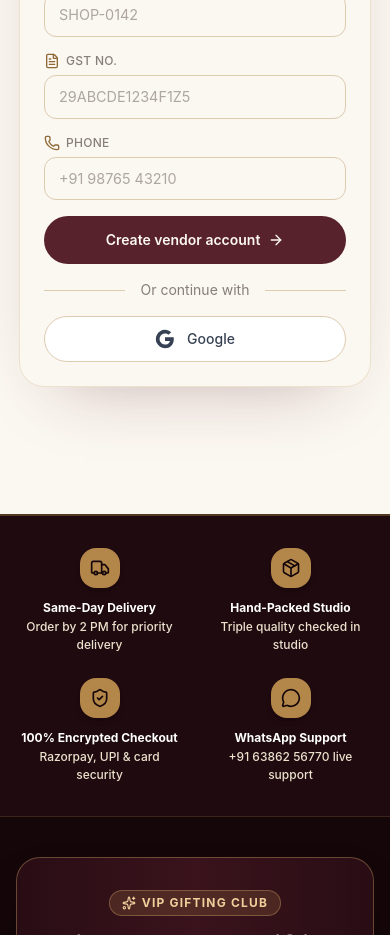
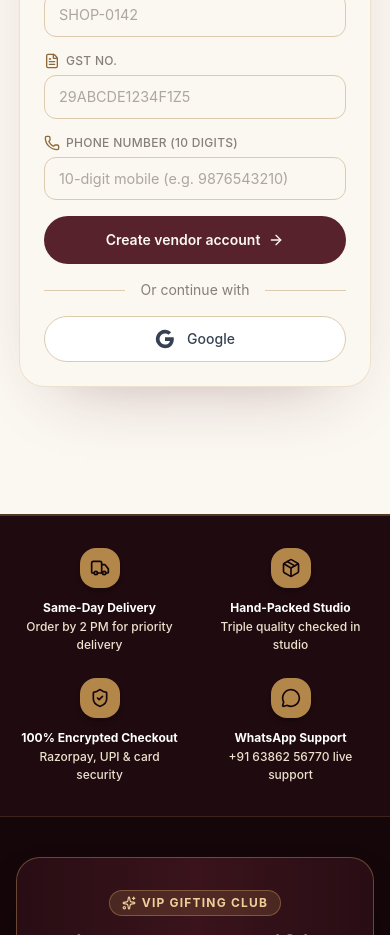
Before and after one commit to Ashutoshkuma8271/Hamper_Website, a React (Vite) app in the folder project/frontend/: page /vendor in a window 390 px wide. Shown: the part 1620-2555 px from the top of the page. Built offline with nearby package versions, Linux system fonts and the light colour scheme; no server answers; a web font is replaced by a local one.

Commit message:
Restrict Customer and Vendor signup phone fields to exactly 10 numeric digits starting with 6-9

```diff
--- a/project/frontend/src/components/UserAuth.tsx
+++ b/project/frontend/src/components/UserAuth.tsx
@@ -115,12 +115,19 @@ export default function UserAuth() {
       }
 
       if (mode === 'signup') {
+        const cleanPhone = phone.replace(/\D/g, '');
+        if (cleanPhone.length !== 10) {
+          throw new Error('Please enter a valid 10-digit mobile number.');
+        }
+        if (!/^[6-9]\d{9}$/.test(cleanPhone)) {
+          throw new Error('Please enter a valid 10-digit Indian mobile number starting with 6, 7, 8, or 9.');
+        }
         if (!isStrongPassword(password)) throw new Error('Use at least 8 characters with uppercase, lowercase, and a number.');
         const { data, error } = await supabase.auth.signUp({
           email,
           password,
           options: {
-            data: { account_type: 'user', full_name: name, phone },
+            data: { account_type: 'user', full_name: name, phone: cleanPhone },
             emailRedirectTo: `${window.location.origin}/profile`,
           },
         });
@@ -229,14 +236,16 @@ export default function UserAuth() {
         )}
 
         {mode === 'signup' && (
-          <Field icon={<Phone className="h-4 w-4" />} label="Phone number">
+          <Field icon={<Phone className="h-4 w-4" />} label="Phone number (10 digits)">
             <input
               type="tel"
               required
+              maxLength={10}
+              pattern="[6-9][0-9]{9}"
               autoComplete="tel"
               value={phone}
-              onChange={(e) => setPhone(e.target.value)}
-              placeholder="Your phone number"
+              onChange={(e) => setPhone(e.target.value.replace(/\D/g, '').slice(0, 10))}
+              placeholder="10-digit mobile (e.g. 9876543210)"
               className="input"
             />
           </Field>
--- a/project/frontend/src/components/VendorAuth.tsx
+++ b/project/frontend/src/components/VendorAuth.tsx
@@ -90,11 +90,18 @@ export default function VendorAuth() {
       }
 
       if (mode === 'signup') {
+        const cleanPhone = phone.replace(/\D/g, '');
+        if (cleanPhone.length !== 10) {
+          throw new Error('Please enter a valid 10-digit mobile number.');
+        }
+        if (!/^[6-9]\d{9}$/.test(cleanPhone)) {
+          throw new Error('Please enter a valid 10-digit Indian mobile number starting with 6, 7, 8, or 9.');
+        }
         const { error } = await supabase.auth.signUp({
           email,
           password,
           options: {
-            data: { account_type: 'vendor', business_name: businessName, shop_no: shopNo, gst_no: gstNo, phone },
+            data: { account_type: 'vendor', business_name: businessName, shop_no: shopNo, gst_no: gstNo, phone: cleanPhone },
             emailRedirectTo: `${window.location.origin}/vendor`,
           },
         });
@@ -254,13 +261,15 @@ export default function VendorAuth() {
                 className="input"
               />
             </Field>
-            <Field icon={<Phone className="h-4 w-4" />} label="Phone">
+            <Field icon={<Phone className="h-4 w-4" />} label="Phone number (10 digits)">
               <input
                 type="tel"
                 required
+                maxLength={10}
+                pattern="[6-9][0-9]{9}"
                 value={phone}
-                onChange={(e) => setPhone(e.target.value)}
-                placeholder="+91 98765 43210"
+                onChange={(e) => setPhone(e.target.value.replace(/\D/g, '').slice(0, 10))}
+                placeholder="10-digit mobile (e.g. 9876543210)"
                 className="input"
               />
             </Field>
```
